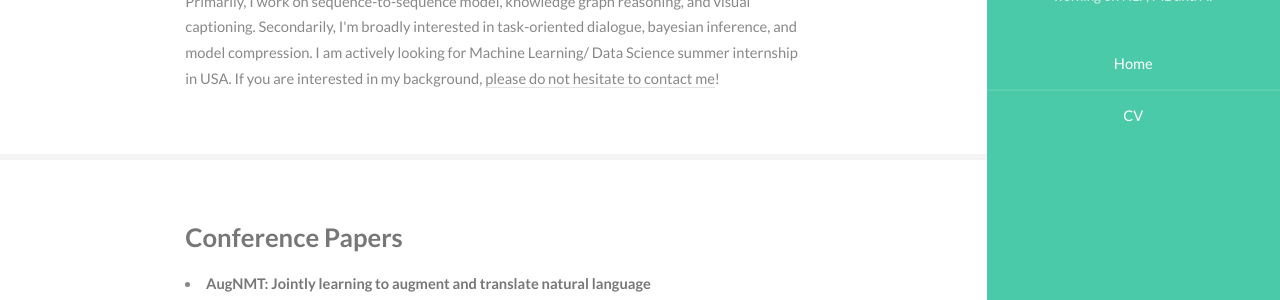
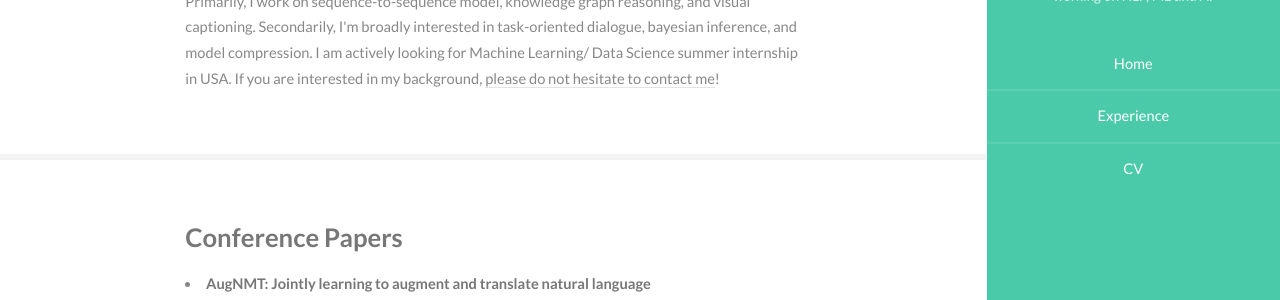
Before and after one commit to wenhuchen/wenhuchen.github.io, a Jekyll site: the page built from index.html, in a window 1280 px wide. Shown: the part 259-559 px from the top of the page. Built offline with Jekyll 4.4.1, drawn with Linux system fonts in a browser that asks for light colours.

Commit message:
add new CV

```diff
--- a/_includes/header.html
+++ b/_includes/header.html
@@ -9,7 +9,8 @@
         <nav id="nav">
             <ul>
                 <li><a href="{{ site.baseurl }}/">Home</a></li>
-                <li><a href="{{ site.baseurl }}/cv">CV</a></li>
+                <li><a href="{{ site.baseurl }}/cv">Experience</a></li>
+                <li><a href="../images/CV_WENHU.pdf">CV</a></li>
             </ul>
         </nav>
         <footer>
--- a/cv/index.html
+++ b/cv/index.html
@@ -12,7 +12,6 @@ th,td {
     vertical-align: top;
 }
 </style>
-
 <!-- Two -->
     <section id="two">
         <div class="container">
```
Also changed, not shown: 1 other file.
